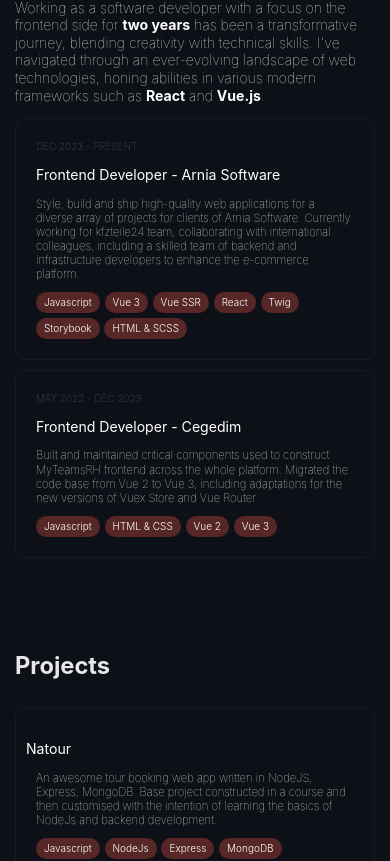
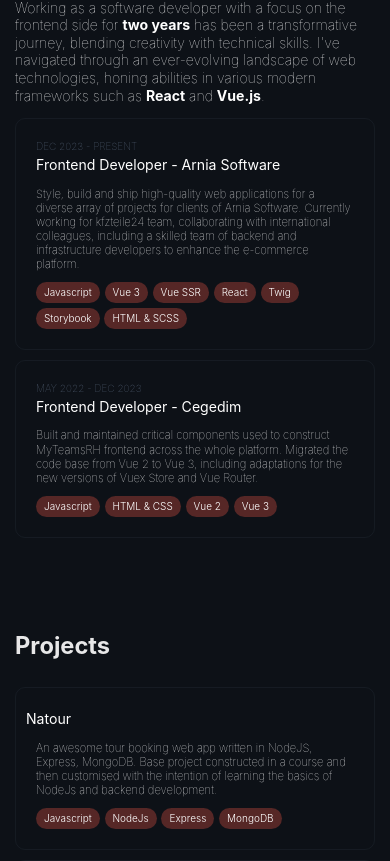
Before and after one commit to Popa-Andrei-Valentin/My_Portofolio, a React (Vite) app: page / in a window 390 px wide. Shown: the part 975-1836 px from the top of the page. Built offline with nearby package versions, Linux system fonts and the light colour scheme.

Commit message:
Remove gap for mobile experience-tile class

```diff
--- a/src/components/ExperienceCard/ExperienceCard.css
+++ b/src/components/ExperienceCard/ExperienceCard.css
@@ -83,6 +83,7 @@
   }
 
   .experience-title {
+    gap: 0;
     flex-direction: column;
     align-items: flex-start;
   }
```
